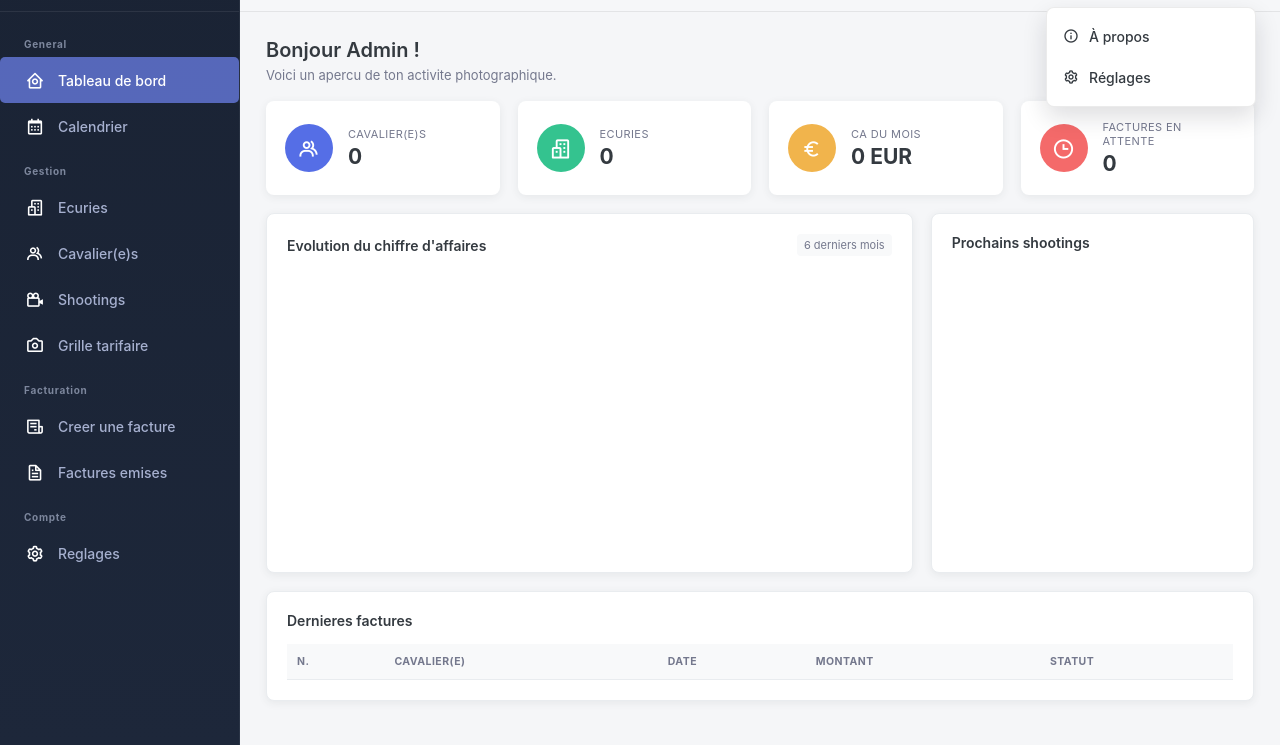
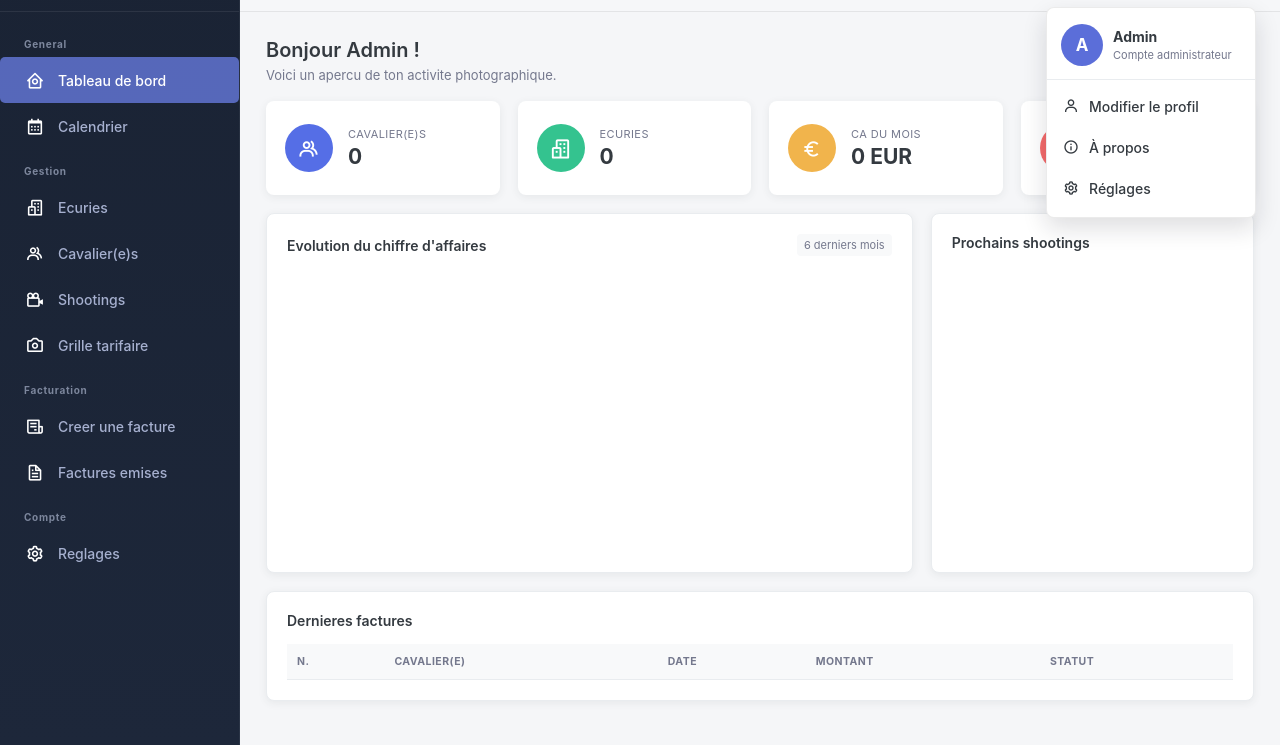
Before and after one commit to bolfab13/shootnlook, a plain HTML site: page index.modular.html in a window 1280 px wide. Shown: the part 60-805 px from the top of the page. Drawn offline with nearby package versions, Linux system fonts and the light colour scheme.

Commit message:
remise de la structure principale

```diff
--- a/index.modular.html
+++ b/index.modular.html
@@ -106,7 +106,15 @@
             <span class="user-name" id="topbar-user-name">Admin</span>
             <i class="bx bx-chevron-down"></i>
           </button>
-          <div class="dropdown-menu user-dropdown" id="user-menu" style="display:block;">
+          <div class="dropdown-menu user-dropdown open" id="user-menu" style="display:block;">
+            <div class="user-dropdown-head">
+              <span class="user-avatar large">A</span>
+              <div>
+                <strong id="menu-user-name">Admin</strong>
+                <small>Compte administrateur</small>
+              </div>
+            </div>
+            <button id="edit-profile-btn"><i class="bx bx-user"></i> Modifier le profil</button>
             <button id="about-btn"><i class="bx bx-info-circle"></i> À propos</button>
             <button data-open-tab="reglages"><i class="bx bx-cog"></i> Réglages</button>
           </div>
```
